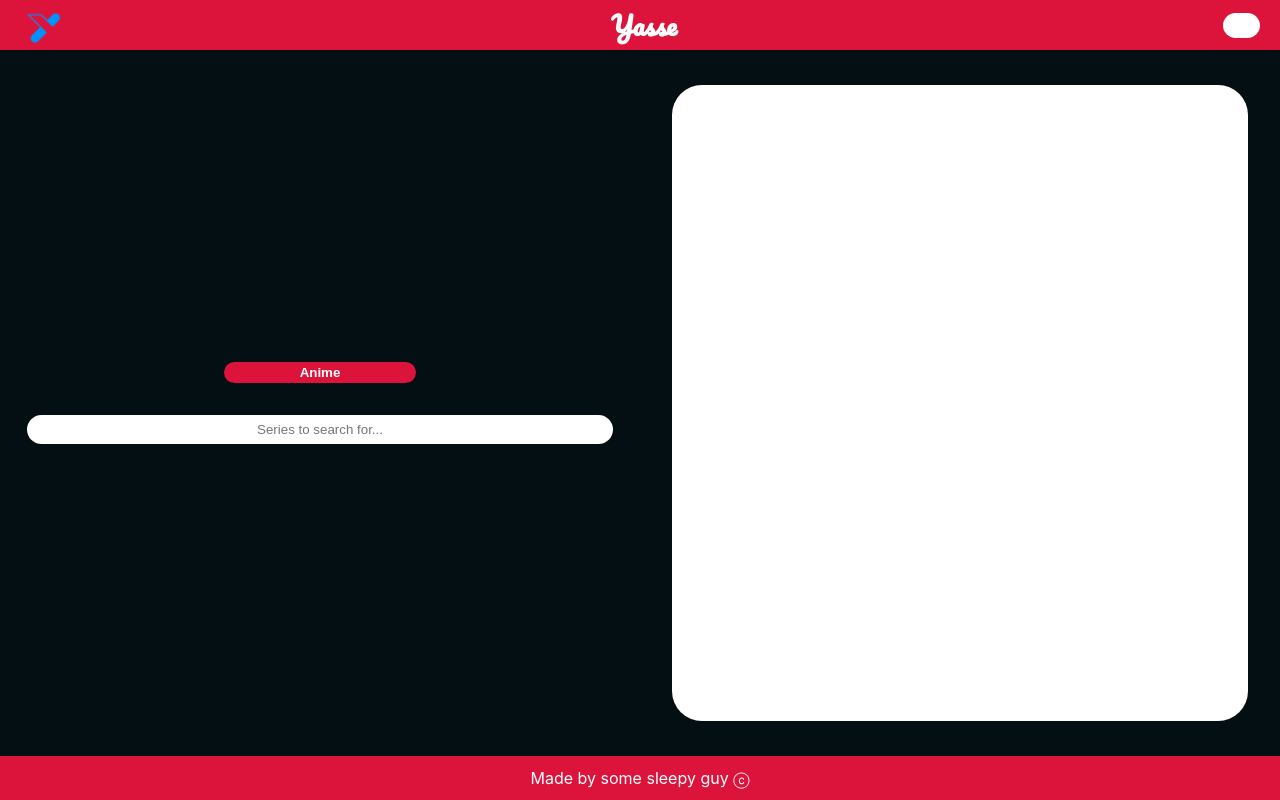
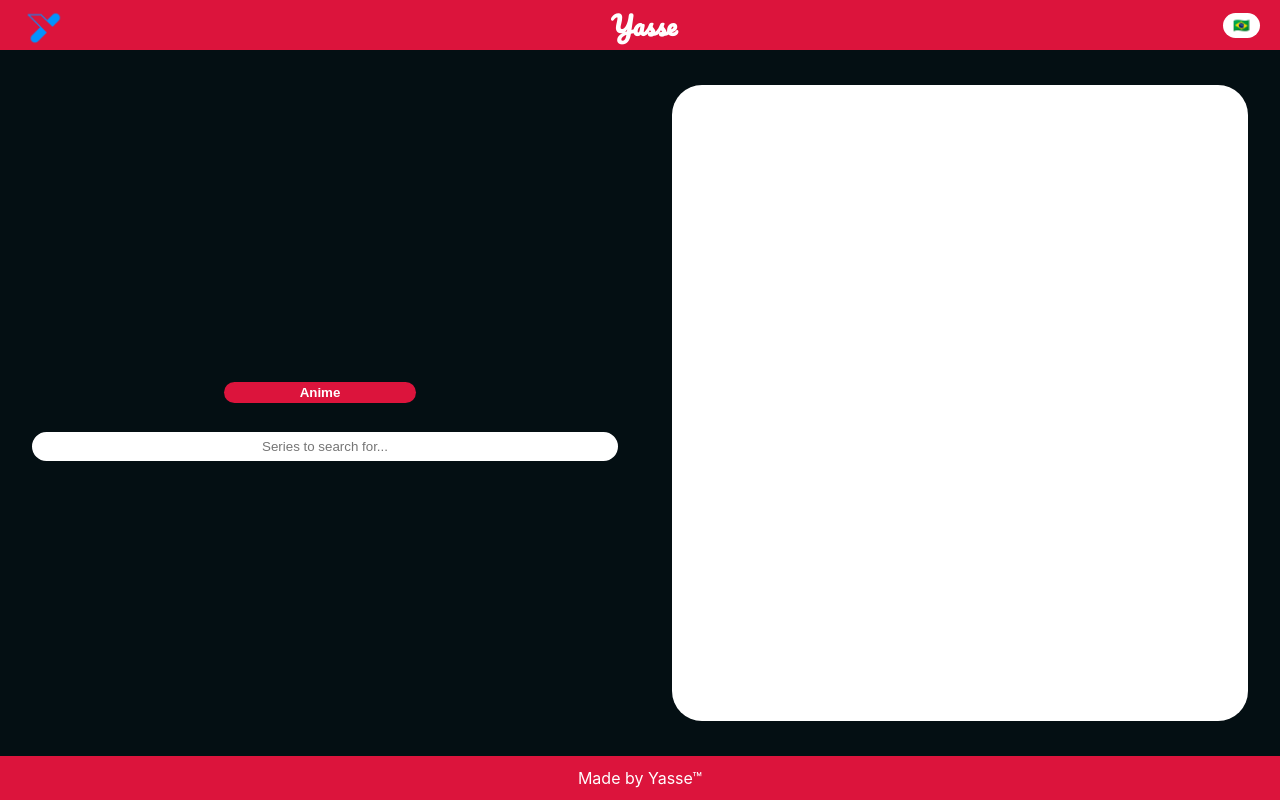
Before and after one commit to yasse-ofc/yasse-web, a React (Create React App) app: page / in a window 1280 px wide. Built offline with nearby package versions, Linux system fonts and the light colour scheme.

Commit message:
Connected to API using axios and started to show results
Signed-off-by: Eduardo Henrique <edu.hen.fm@gmail.com>

```diff
--- a/src/components/Footer/Footer.css
+++ b/src/components/Footer/Footer.css
@@ -1,5 +1,6 @@
 .Footer {
     display: flex;
+    flex-direction: row;
     align-items: center;
     justify-content: center;
 
@@ -9,7 +10,7 @@
     background-color: var(--accent);
 }
 
-span {
+.trademark {
     color: var(--secondary);
     text-align: center;
 }
--- a/src/components/Footer/Footer.tsx
+++ b/src/components/Footer/Footer.tsx
@@ -3,7 +3,7 @@ import './Footer.css';
 function Footer() {
     return (
         <footer className="Footer">
-            <span>Made by some sleepy guy ⓒ</span>
+            <span className="trademark">Made by Yasse™</span>
         </footer>
     );
 }
--- a/src/components/Header/Header.css
+++ b/src/components/Header/Header.css
@@ -16,6 +16,8 @@
 }
 
 .selectLanguage {
+    appearance: none;
+
     border: none;
     border-radius: 1rem;
 
@@ -28,22 +30,6 @@
     background-color: var(--secondary);
 }
 
-.menuHead {
-    max-width: 100%;
-    height: 100%;
-    display: flex;
-    flex-direction: column;
-}
-
-.dropdownItem {
-    border-top: 1px solid var(--bg);
-
-    width: 3rem;
-    height: 50px;
-
-    background-color: var(--secondary);
-}
-
 h1 {
     color: var(--secondary);
     font-size: 1.6rem;
--- a/src/components/Header/Header.tsx
+++ b/src/components/Header/Header.tsx
@@ -6,18 +6,12 @@ function Header() {
         <header className="Header">
             <img className="logo" src={yasseLogo} alt="YASSE Logo" />
             <h1>Yasse</h1>
-            <div className="selectLanguage"></div>
+            <select className="selectLanguage" name="SeriesType">
+                <option value="🇧🇷">🇧🇷</option>
+                <option value="🇺🇸">🇺🇸</option>
+            </select>
         </header>
     );
 }
 
-function DropdownItem(props: { language: string }) {
-    return <li className="dropdownItem">{props.language}</li>;
-}
-
 export default Header;
-
-/*<ul className="menuHead">
-    <DropdownItem language="🇺🇸" />
-    <DropdownItem language="🇧🇷" />
-</ul>*/
--- a/src/components/Results/Results.tsx
+++ b/src/components/Results/Results.tsx
@@ -1,7 +1,12 @@
 import './Results.css';
+import { resultData } from '../SearchBar/SearchBar';
 
 function Results() {
-    return <div className="results2"></div>;
+    return (
+        <div className="results2">
+            <p>{(resultData.data ?? '').toString()}</p>
+        </div>
+    );
 }
 
 export default Results;
--- a/src/components/SearchBar/SearchBar.css
+++ b/src/components/SearchBar/SearchBar.css
@@ -1,15 +1,20 @@
 .SearchBar {
+    width: 90%;
+    height: 3%;
+}
+
+.searchBarInput {
     border: 3px solid var(--secondary);
     border-radius: 1rem;
 
-    width: 90%;
-    height: 3%;
+    width: 100%;
+    height: 100%;
 
     margin-top: 5%;
     text-align: center;
 }
 
-.SearchBar:focus {
+.searchBarInput:focus {
     outline: none;
     box-shadow: none;
     border: 3px solid var(--accent);
--- a/src/components/SearchBar/SearchBar.tsx
+++ b/src/components/SearchBar/SearchBar.tsx
@@ -1,11 +1,61 @@
+import axios from 'axios';
+import { SetStateAction, useState } from 'react';
 import './SearchBar.css';
 
+export const resultData: { data?: {}[] } = {};
+
+function useInput() {
+    const [text, setText] = useState('');
+
+    function onChange(e: { target: { value: SetStateAction<string> } }) {
+        setText(e.target.value);
+    }
+
+    function resetInput() {
+        setText('');
+    }
+
+    return {
+        text,
+        onChange,
+        resetInput,
+    };
+}
+
 function SearchBar() {
+    const inputProps = useInput();
+    const config = {
+        headers: {
+            'Access-Control-Allow-Origin': '*',
+        },
+    };
+
     return (
-        <input
+        <form
+            onSubmit={async (e) => {
+                e.preventDefault();
+                await axios
+                    .get(
+                        `https://yasse.live/anime?title=${inputProps.text}&orderByLatestChapter=true`,
+                        config
+                    )
+                    .then((res) => {
+                        resultData.data = res.data;
+                    })
+                    .catch((err) => console.log(err))
+                    .finally(() => {
+                        inputProps.resetInput();
+                    });
+            }}
             className="SearchBar"
-            placeholder="Series to search for..."
-        ></input>
+        >
+            <input
+                {...inputProps}
+                className="searchBarInput"
+                value={inputProps.text}
+                placeholder="Series to search for..."
+            ></input>
+        </form>
     );
 }
 
```
